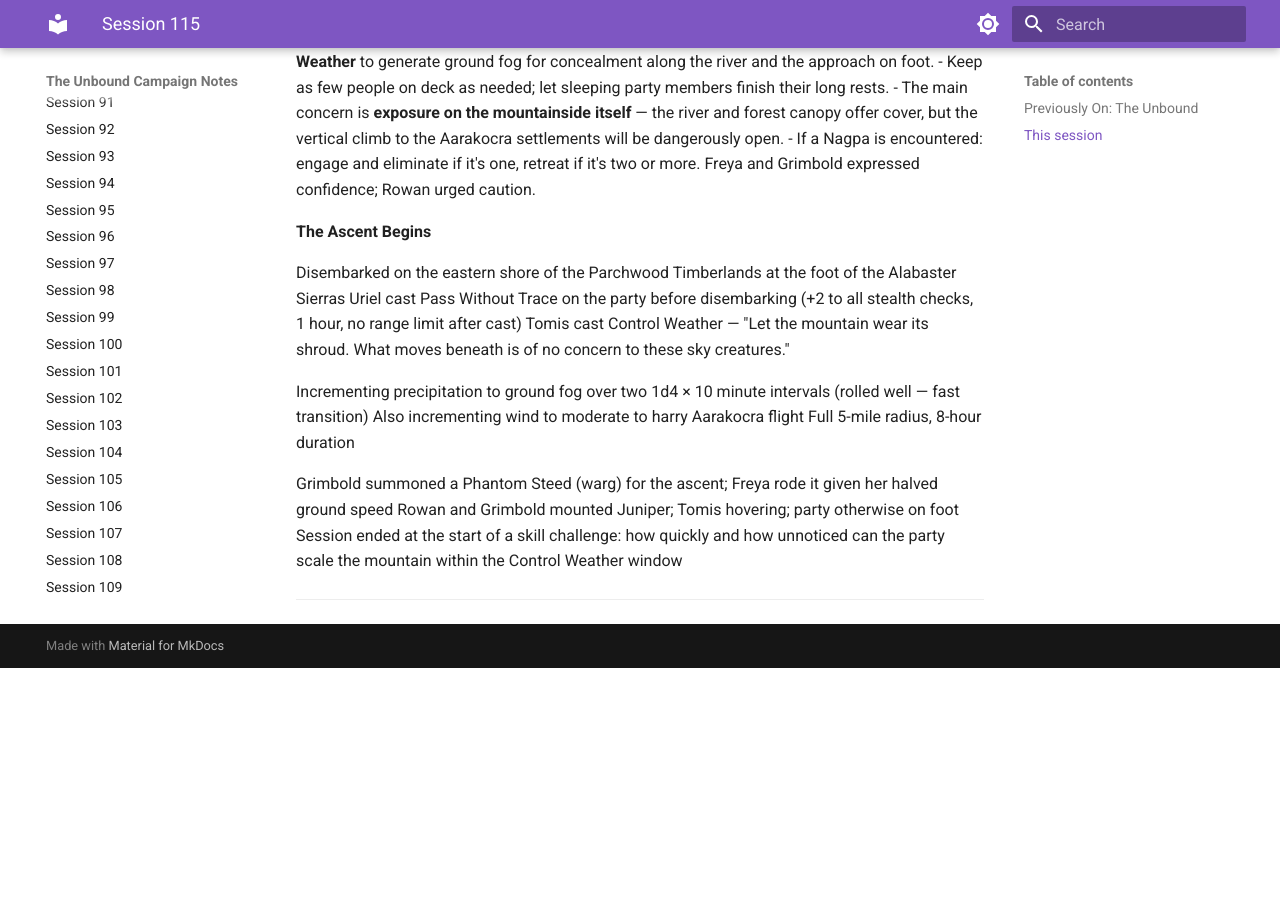
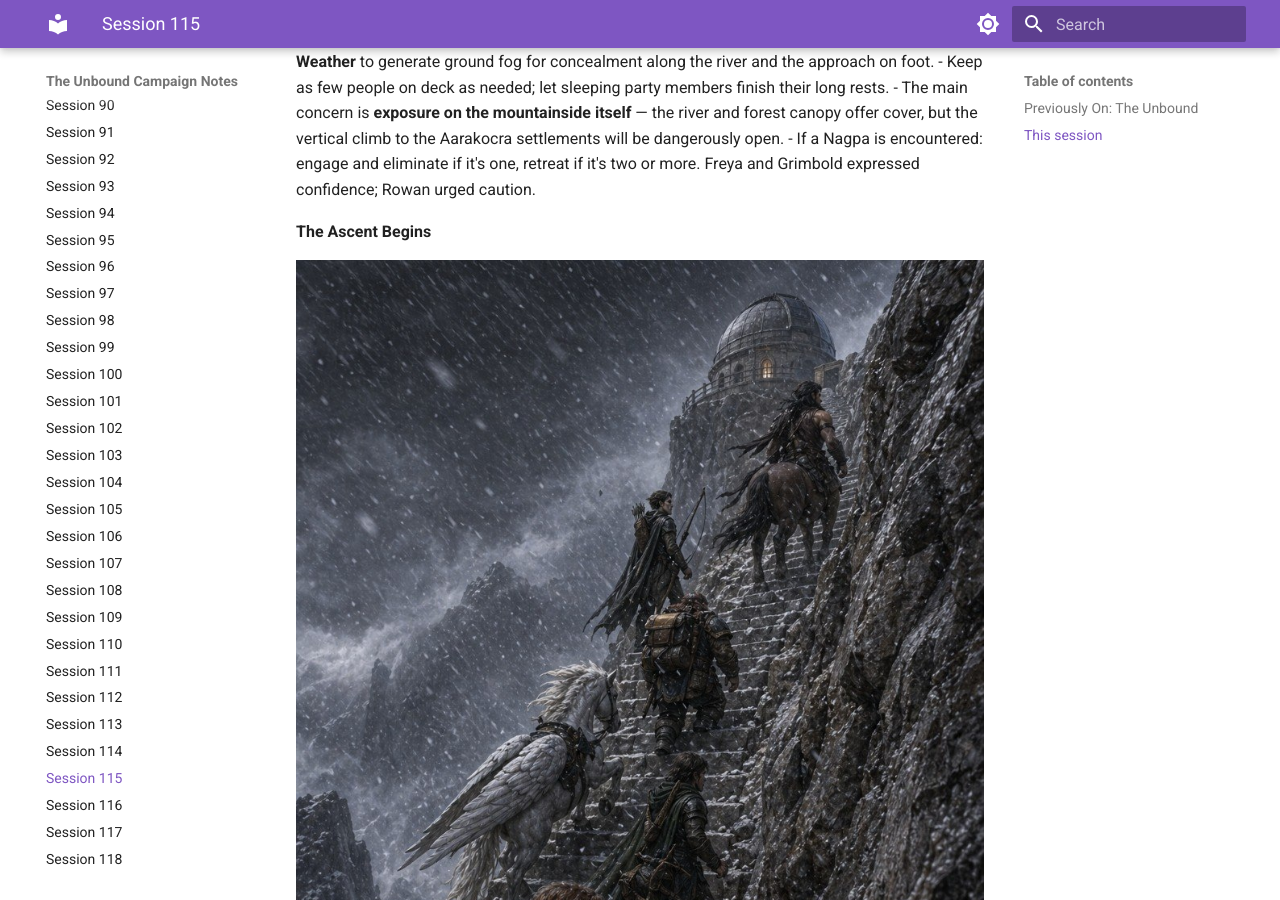
Before and after one commit to BrandonKirklen/TheUnbound, an MkDocs documentation site: the page built from docs/Session Notes/Session 115.md, in a window 1280 px wide and 900 px high, scrolled down 4251 px. Built offline with MkDocs 1.6.1 and Material for MkDocs 9.7.7, drawn with Linux system fonts in a browser that asks for light colours; before the commit the page ends 4919 px from its top, so only the background shows below that; part of the change alters nothing that is shown.

Commit message:
Embed Party Climbing Stairs image in Session 115
Co-Authored-By: Claude Opus 4.7 (1M context) <noreply@anthropic.com>

```diff
--- a/docs/Session Notes/Session 115.md
+++ b/docs/Session Notes/Session 115.md
@@ -116,6 +116,8 @@ At around 4 hours out, Uriel rolled a 32 Perception and spotted **large numbers
 
 **The Ascent Begins**
 
+![The party scaling the storm-lashed Alabaster Sierras toward the observatory](../Reference%20Notes/Party%20Climbing%20Stairs.jpeg)
+
 Disembarked on the eastern shore of the Parchwood Timberlands at the foot of the Alabaster Sierras
 Uriel cast Pass Without Trace on the party before disembarking (+2 to all stealth checks, 1 hour, no range limit after cast)
 Tomis cast Control Weather — "Let the mountain wear its shroud. What moves beneath is of no concern to these sky creatures."
```
